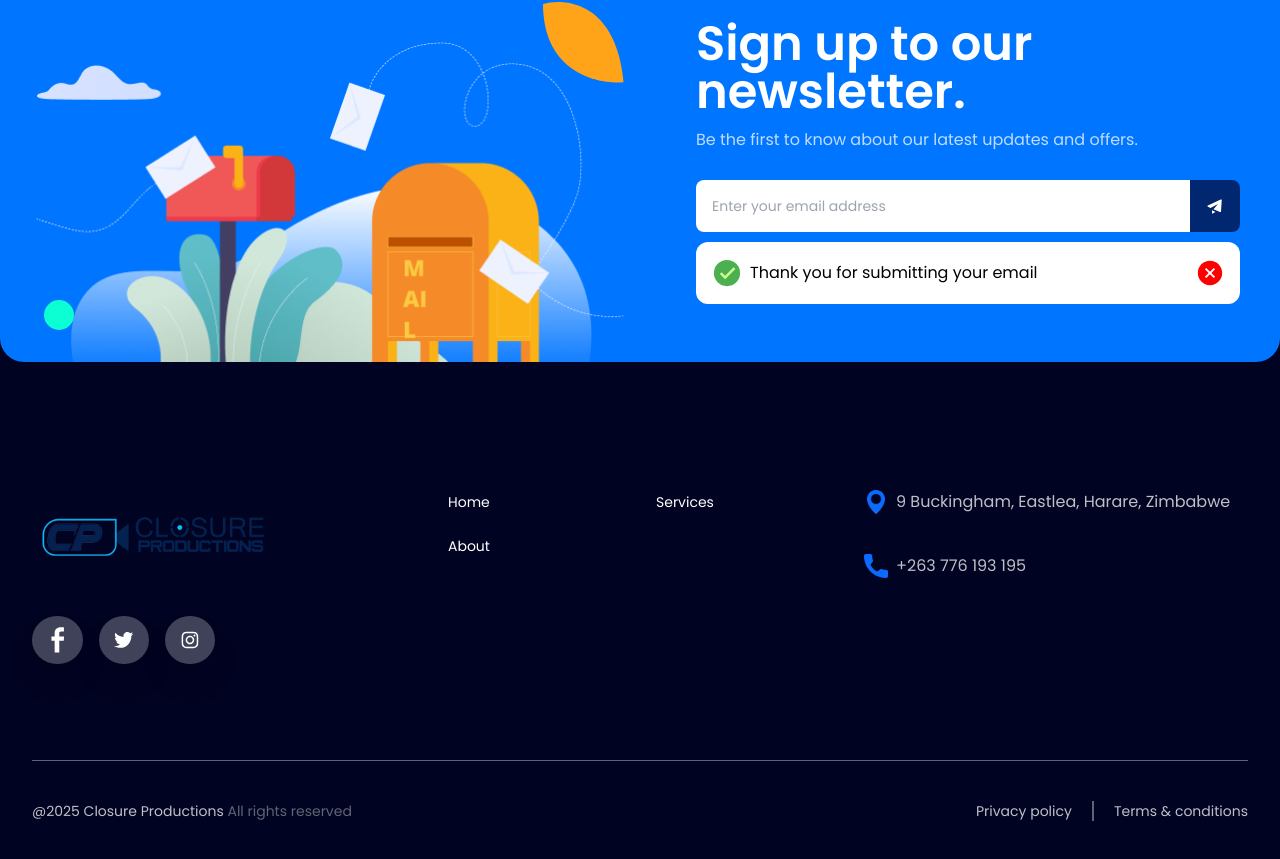
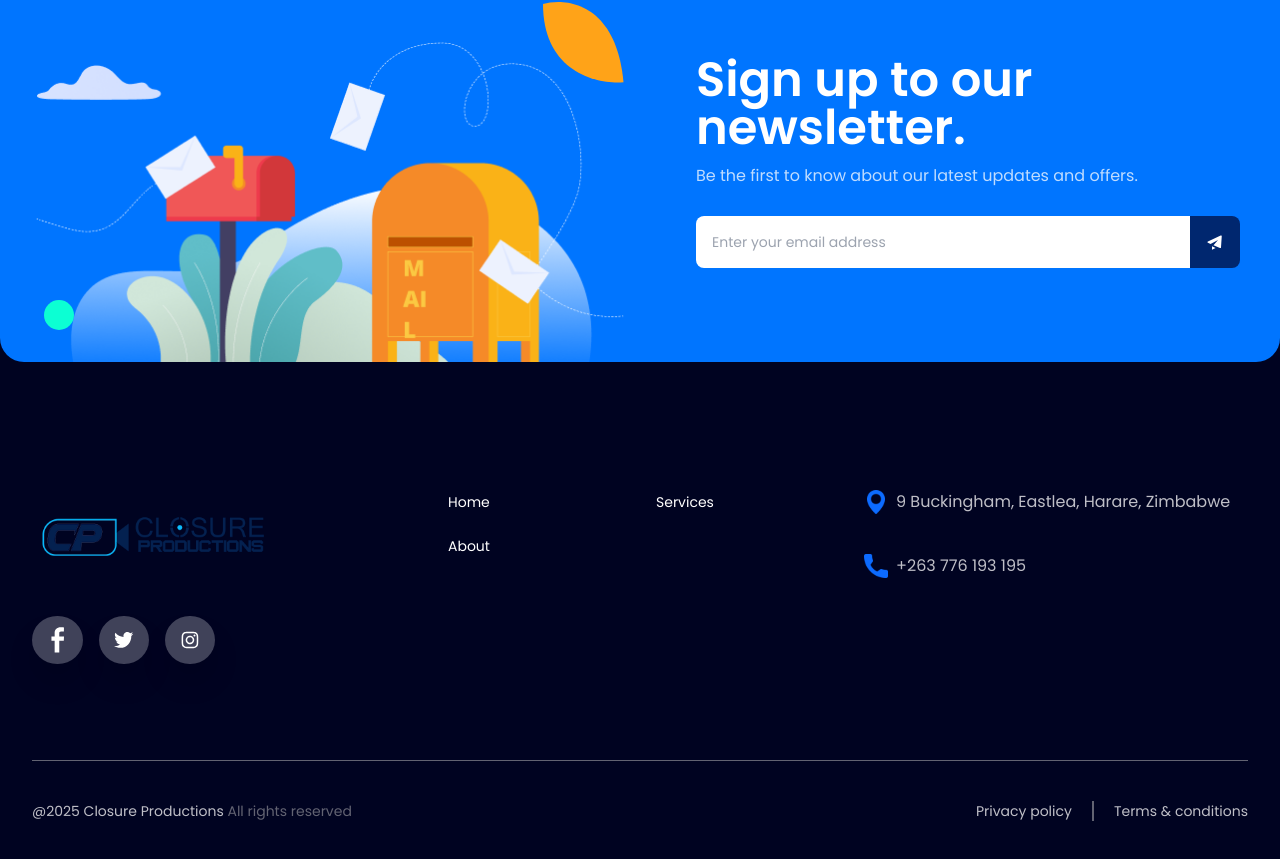
Before and after one commit to DrRichadams/closure-productions, a Next.js app: page / in a window 1280 px wide. Shown: the part 7061-7920 px from the top of the page. Built offline with nearby package versions, Linux system fonts and the light colour scheme.

Commit message:
Fixed the icons error, replaced icons with images

```diff
--- a/app/components/Newsletter/Newsletter.tsx
+++ b/app/components/Newsletter/Newsletter.tsx
@@ -11,7 +11,7 @@ import { collection, addDoc } from "firebase/firestore";
 const Newsletter = () => {
   const [email, setEmail] = useState("");
   const [error, setError] = useState("");
-  const [success, setSuccess] = useState("Thank you for submitting your email");
+  const [success, setSuccess] = useState("");
   const [loading, setLoading] = useState(false);
 
   function clearNotification() {
@@ -35,7 +35,6 @@ const Newsletter = () => {
   async function submitEmail(e: React.FormEvent) {
     e.preventDefault();
     if (!email) return;
-
     setLoading(true);
     try {
       // Save to Firestore "emails" collection
@@ -128,8 +127,18 @@ const Newsletter = () => {
                 position: "relative",
               }}
             >
-              {success ? <FcOk size={30} /> : ""}
-              {error ? <BiSolidErrorCircle size={30} color="red" /> : ""}
+              {/* {success ? <FcOk size={30} /> : ""} */}
+              {success ? (
+                <Image src={"/success.png"} alt="ICO" width={25} height={25} />
+              ) : (
+                ""
+              )}
+              {/* {error ? <BiSolidErrorCircle size={30} color="red" /> : ""} */}
+              {error ? (
+                <Image src={"/error.png"} alt="ICO" width={25} height={25} />
+              ) : (
+                ""
+              )}
               {success ? <p>Thank you for submitting your email</p> : ""}
               {error ? <p>Error submitting your email, try again</p> : ""}
               <button
```
Also changed, not shown: app/firebase/config.ts (+9 -0 lines), public/error.png (added), public/success.png (added).
